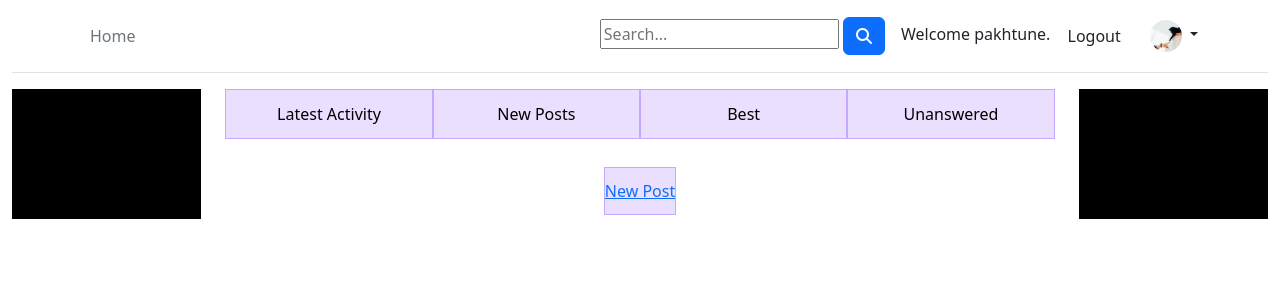
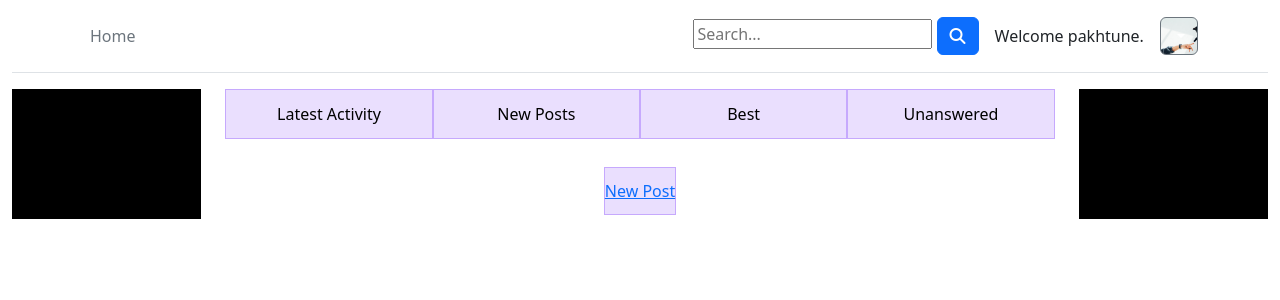
Before and after one commit to kirtivr/forum_v1, a Django app: page /posts/ in a window 1280 px wide. Shown: the top 300 px of the page. Run offline with Django 3.2, Linux system fonts and the light colour scheme; a user stored in the database is signed in; data that the repository does not hold is empty; parts of the project's set-up code (start-up, migrations or seed data) failed here and were passed over; some libraries are stand-ins or nearby versions.

Commit message:
Make the site look better by removing CSS

```diff
--- a/forum_v1/forum_v1/posts/forms.py
+++ b/forum_v1/forum_v1/posts/forms.py
@@ -43,7 +43,7 @@ class NewPostForm(forms.Form):
                "data-provide": "markdown", "rows": "12",
                "value": "# Enter your post here."}
     ), max_length=1000)
-    file_field = MultipleFileField()
+    file_field = MultipleFileField(required=False)
     topics = forms.MultipleChoiceField(
         widget=forms.CheckboxSelectMultiple,
         choices=posts.constants.TOPICS_CHOICES
@@ -75,7 +75,7 @@ class ReplyForm(forms.Form):
                "data-provide": "markdown", "rows": "12",
                "value": "# Enter your post here."}
     ), max_length=1000)
-    file_field = MultipleFileField()
+    file_field = MultipleFileField(required=False)
 
     def clean_file_field(self):
         data = self.cleaned_data.get('file_field')
--- a/forum_v1/forum_v1/posts/templates/base_generic.html
+++ b/forum_v1/forum_v1/posts/templates/base_generic.html
@@ -4,9 +4,10 @@
   {% block title %}<title>Forum</title>{% endblock %}
   <meta charset="utf-8">
   <meta name="viewport" content="width=device-width, initial-scale=1">
-  <link href="https://cdn.jsdelivr.net/npm/bootstrap@5.1.3/dist/css/bootstrap.min.css" rel="stylesheet" integrity="sha384-1BmE4kWBq78iYhFldvKuhfTAU6auU8tT94WrHftjDbrCEXSU1oBoqyl2QvZ6jIW3" crossorigin="anonymous">
   <!-- Add additional CSS in static file -->
   {% load static %}
+  <link href="{% static 'assets/dist/css/bootstrap.min.css' %}" rel="stylesheet">
+  <script src="{% static 'assets/dist/js/bootstrap.bundle.min.js' %}"></script>
   <link rel="stylesheet" href="{% static 'assets/fontawesome-free-6.4.2-web/css/all.min.css' %}">
   <script src="{% static 'jquery-3.7.0.min.js' %}"></script>
   <link rel="stylesheet" href="{% static 'styles.css' %}">
@@ -33,18 +34,21 @@
               <div class="col-12 col-lg-auto mb-3 mb-lg-0 me-lg-3">
                 {% if user.is_authenticated %}
                   Welcome {{ user.get_username }}.
-                  <button type="button" class="btn">Logout</button>
                 {% else %}
                   <button type="button" class="btn btn-outline-light me-2">Login</button>
                   <button type="button" class="btn btn-warning">Sign-up</button>
                 {% endif %}
               </div>
-
+              <div class="dropdown">
+                <button style="background-size: cover !important; background: url('{% static 'assets/img/cat.jpg' %}')"
+                  type="button" class="btn btn-secondary dropdown-toggle"
+                  id="dropdownMenuButton" data-toggle="dropdown" aria-haspopup="true" aria-expanded="false">
+                </button>
+                <div class="dropdown-menu" aria-labelledby="dropdownMenuButton">
+                  <a href="{% url 'logout' %}" class="dropdown-item">Logout</a>
+                </div>
+                </div>
               <div class="text-end">
-                <a href="#" class="d-block link-dark text-decoration-none dropdown-toggle" data-bs-toggle="dropdown" aria-expanded="false">
-                  <img src="{% static 'assets/img/cat.jpg' %}" alt="cat" width="32" height="32" class="rounded-circle">
-                </a>
-              </div>
             </div>
           </div>
         </header>
--- a/forum_v1/forum_v1/posts/templates/posts/post_list_item.html
+++ b/forum_v1/forum_v1/posts/templates/posts/post_list_item.html
@@ -1,37 +1,35 @@
-<!--<link href="https://code.ionicframework.com/ionicons/2.0.1/css/ionicons.min.css" rel="stylesheet"> -->
-<link href="https://cdn.jsdelivr.net/npm/bootstrap@5.3.0-alpha3/dist/css/bootstrap.min.css" rel="stylesheet" integrity="sha384-KK94CHFLLe+nY2dmCWGMq91rCGa5gtU4mk92HdvYe+M/SXH301p5ILy+dN9+nJOZ" crossorigin="anonymous">
+{% load static %}
   {% if posts %}
     <div>
       <!-- Main content -->
       <div class="container-fluid">
         {% for post in posts %}
         <!-- End of post 1 -->
-        <div class="card row-hover pos-relative py-3 px-3 mb-3 border-warning border-top-0 border-right-0 border-bottom-0 rounded-0">
-          <div class="align-items-center">
-            <div class="col-md-8 mb-3 mb-sm-0">
+        <div class="row pos-relative py-3 px-3 mb-3 rounded-1" style="border-style: solid; border-color: brown">
+        <!--  <div class="align-items-center"> -->
+            <div class="col col-md-8">
               <h5>
                 <a href="{% url 'post-detail' post_id=post.id %}" class="text-primary">{{post.title}}</a>
               </h5>
               <p class="text-sm">
-                <span class="op-6">Posted on {{post.date_posted}}</span>
-                <span class="op-6">by</span>
+                <span>Posted on {{post.date_posted}}</span>
+                <span>by</span>
                 <a class="text-black" href="#">
                 {{post.author.first_name}}
                 </a>
               </p>
-              <div class="text-sm op-5">
+              <div class="text-sm">
                 {% for t in post.topic %}
-                  <a class="text-black mr-2" href="#">{{t}}</a>
+                  <a class="text-black" href="#">{{t}}</a>
                 {% endfor %}
               </div>
-            <div class="col-md-4 op-7">
-              <div class="text-center op-7">
-                <div class="col px-1"> <i class="ion-connection-bars icon-1x"></i> <span class="d-block text-sm">{{post.commends}} Votes</span> </div>
-                <div class="col px-1"> <i class="ion-ios-chatboxes-outline icon-1x"></i> <span class="d-block text-sm">{{post.num_replies}} Replies</span> </div>
+            </div>
+            <div class="col col-md-4">
+              <div class="text-center">
+                <div class="col"> <i class="fa-solid fa-reply"></i> <span class="text-sm">{{post.num_replies}} Replies</span> </div>
               </div>
             </div>
-            </div>
-          </div>
+        <!-- </div> -->
         </div>
         {% endfor %}
       </div>
```
Also changed, not shown: 1 other file.
